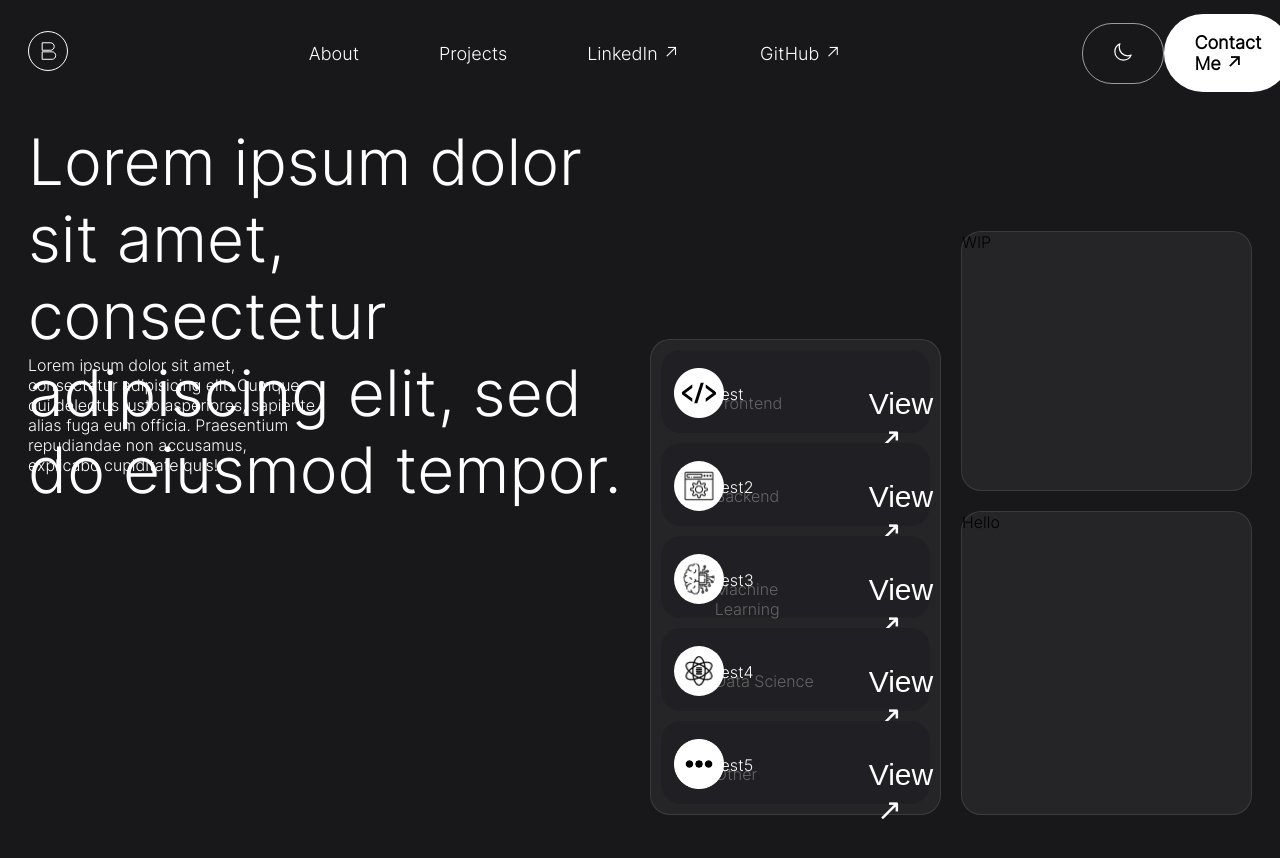
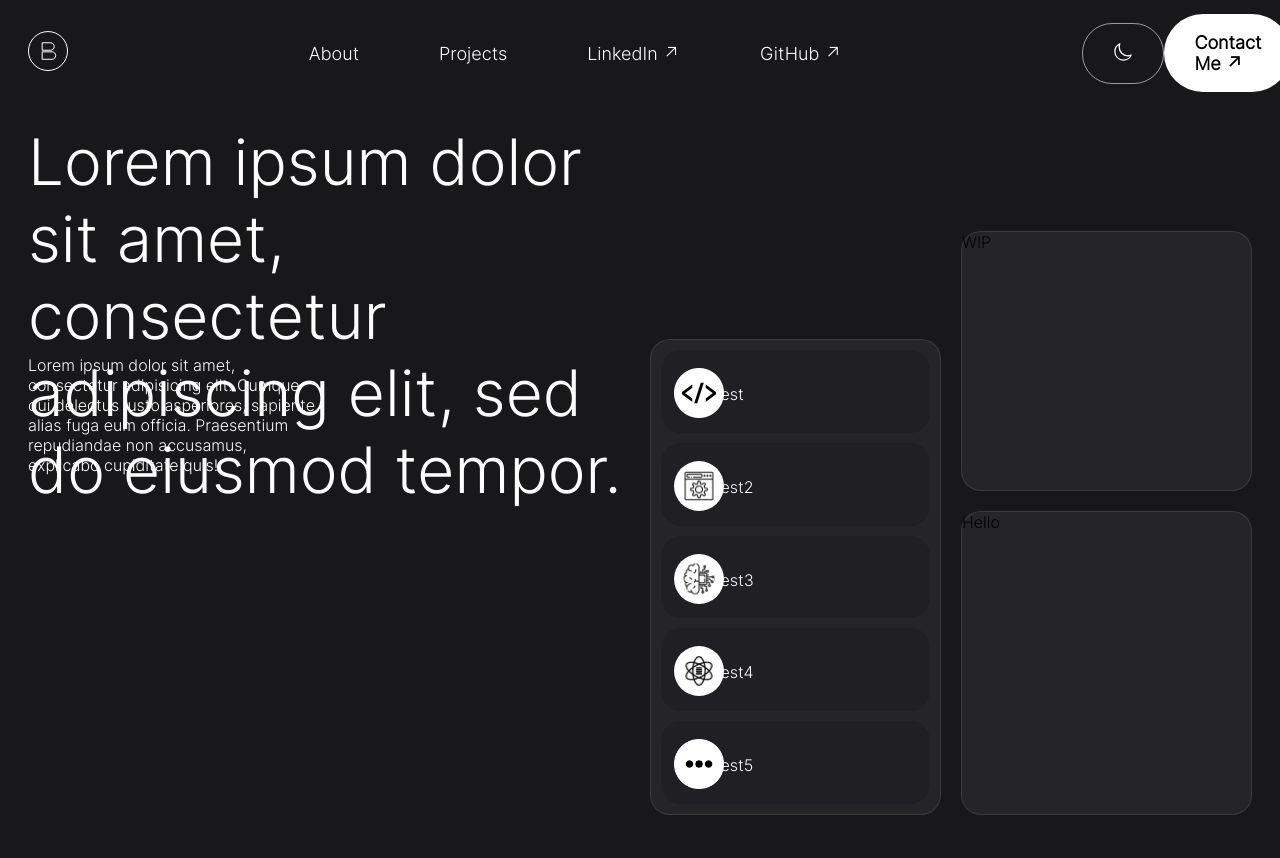
Before and after one commit to BenW2k/Ben-Resume, a Next.js app in the folder frontend/: page / in a window 1280 px wide. Shown: the top 858 px of the page. Built offline with nearby package versions, Linux system fonts and the light colour scheme.

Commit message:
-temp removal of the skills-category and see more button

```diff
--- a/frontend/app/components/skills-panel.tsx
+++ b/frontend/app/components/skills-panel.tsx
@@ -18,8 +18,8 @@ export default function CreateSkill(props: SkillProps) {
         className={styles["skill-icon"]}
       />
       <p className={styles["skill-title"]}>{skillName}</p>
-      <p className={styles["skill-category"]}>{skillCategory}</p>
-      <button className={styles["see-more-button"]}>View ↗</button>
+      {/* <p className={styles["skill-category"]}>{skillCategory}</p> */}
+      {/* <button className={styles["see-more-button"]}>↘</button> */}
     </div>
   );
 }
```
